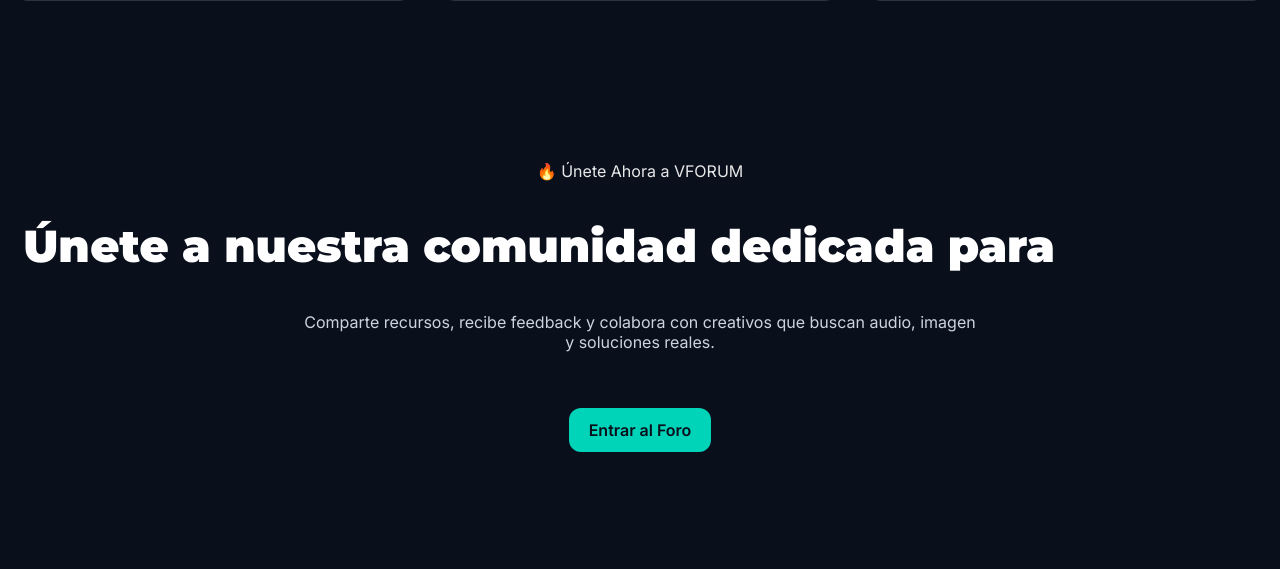
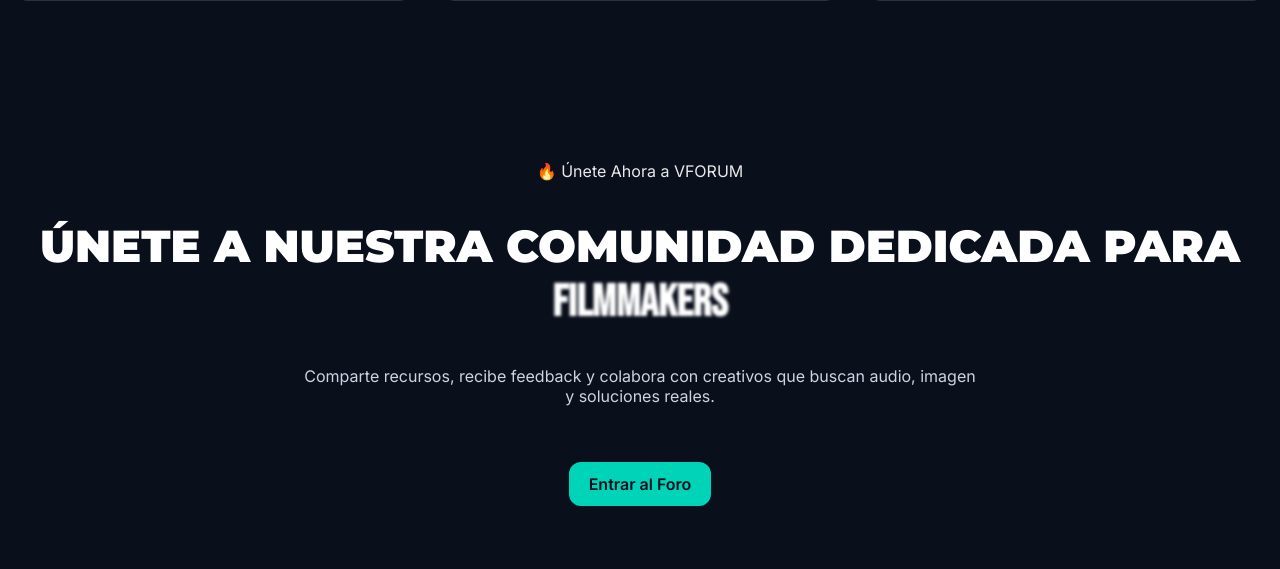
Before and after one commit to dbastias37/EEVI_Verit-, a Flask app: page / in a window 1280 px wide. Shown: the part 2409-2978 px from the top of the page. Before the commit the page ends 2861 px from the top, so only its background shows below. Run offline with Flask 3, Linux system fonts and the light colour scheme; data that the repository does not hold is empty; some web fonts are replaced.

Commit message:
Improve join section layout and slow down word rotation

```diff
--- a/static/css/home_brutalista.css
+++ b/static/css/home_brutalista.css
@@ -229,7 +229,7 @@ body {
 @keyframes fadeIO {
     0%   { opacity:0; filter:blur(2px);}
     10%  { opacity:1; filter:none; }
-    80%  { opacity:1; }
+    90%  { opacity:1; }
     100% { opacity:0; filter:blur(2px);}
 }
-.word-anim { animation: fadeIO 7s linear forwards; }
+.word-anim { animation: fadeIO 10s linear forwards; }
--- a/static/js/rotate_words.js
+++ b/static/js/rotate_words.js
@@ -21,4 +21,4 @@ function rotate() {
   });
 }
 rotate();                               // first run
-setInterval(rotate, 7000);              // 7 s = 1 s fade-in + 5 s visible + 1 s fade-out
+setInterval(rotate, 10000);             // 10 s = 1 s fade-in + 8 s visible + 1 s fade-out
--- a/templates/home.html
+++ b/templates/home.html
@@ -163,7 +163,7 @@
     <span class="badge-fire">🔥 Únete Ahora a VFORUM</span>
 
     <h2 class="join-title">
-        Únete a nuestra comunidad dedicada para&nbsp;
+        ÚNETE A NUESTRA COMUNIDAD DEDICADA PARA<br>
         <span id="dynamic-word" class="alt-font">CREADORES DE CONTENIDO</span>
     </h2>
 
```
